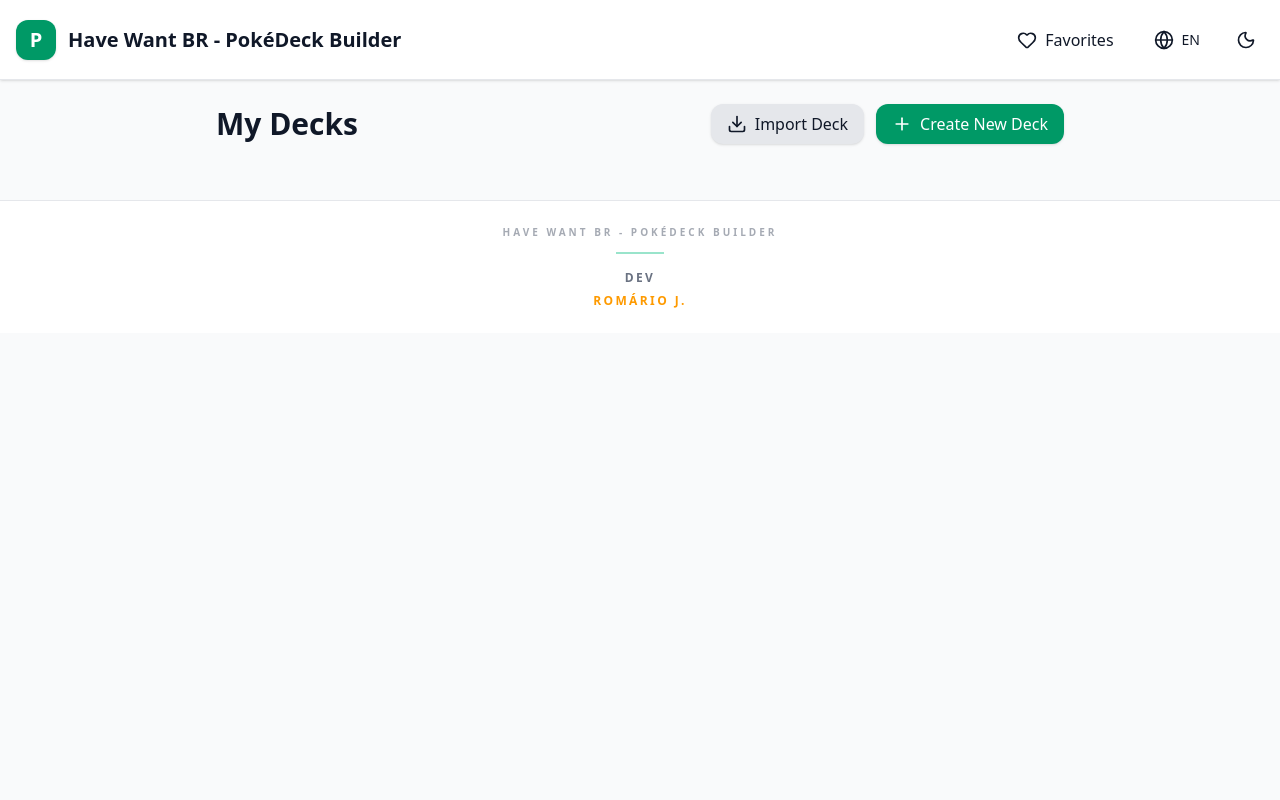
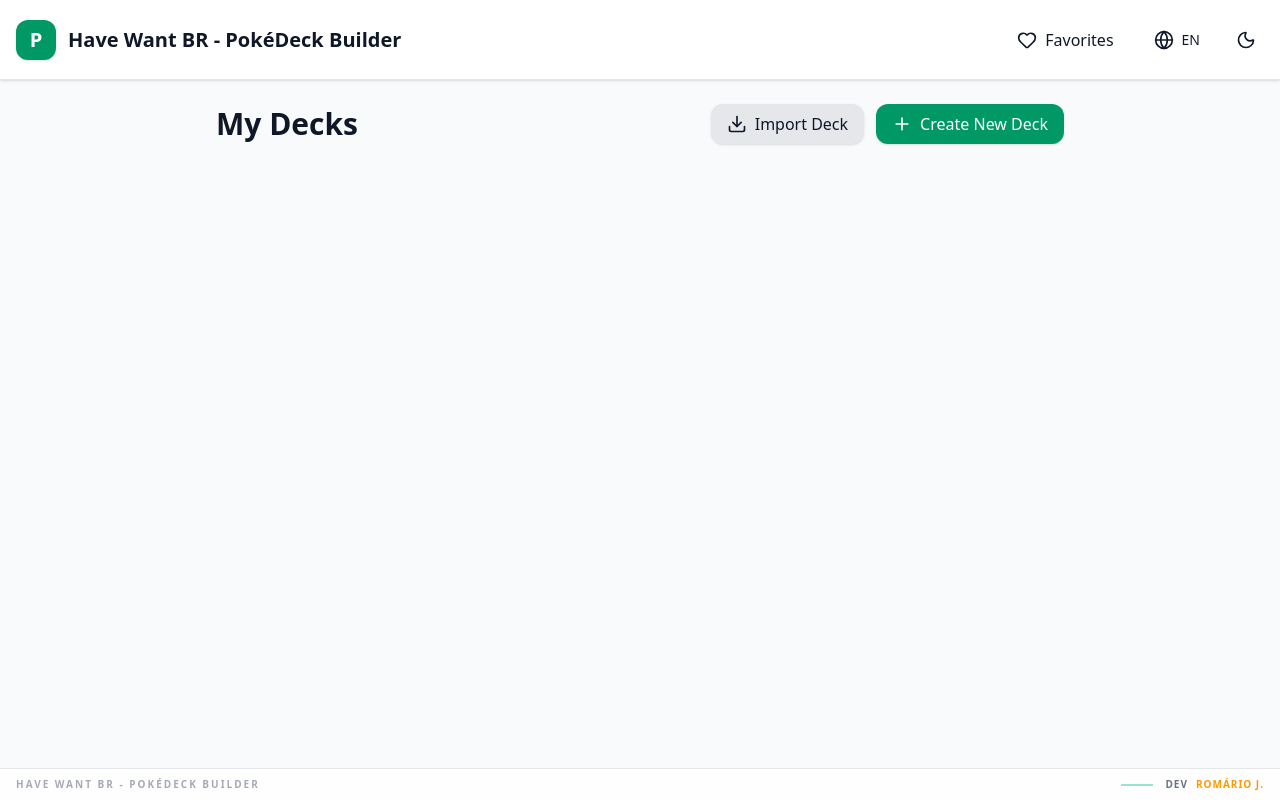
Before and after one commit to Romadeoliveira3/pokemon-deck-builder, a React (Vite) app: page / in a window 1280 px wide. Built offline with nearby package versions, Linux system fonts and the light colour scheme.

Commit message:
style: rodapé do desenvolvedor fixo e compacto com glassmorphism

```diff
--- a/src/components/DeveloperFooter.tsx
+++ b/src/components/DeveloperFooter.tsx
@@ -2,22 +2,24 @@
 
 export const DeveloperFooter: React.FC = () => {
     return (
-        <div className="w-full py-6 text-center mt-auto px-4 select-none group border-t border-gray-200 dark:border-gray-800 bg-white dark:bg-gray-900">
-            <p className="text-[10px] text-gray-500 dark:text-gray-600 font-black uppercase tracking-[0.3em] mb-3 opacity-60 group-hover:opacity-100 transition-opacity">
+        <div className="fixed bottom-0 left-0 w-full py-2 px-4 z-[90] border-t border-gray-200 dark:border-gray-800 bg-white/80 dark:bg-gray-900/80 backdrop-blur-md select-none group flex items-center justify-between">
+            <p className="text-[10px] text-gray-500 dark:text-gray-600 font-bold uppercase tracking-[0.2em] opacity-60 group-hover:opacity-100 transition-opacity">
                 Have Want BR - PokéDeck Builder
             </p>
-            <div className="h-[2px] w-12 bg-emerald-500 mx-auto mb-4 opacity-40 group-hover:w-16 group-hover:opacity-80 transition-all duration-500" />
-            <p className="text-xs text-gray-500 dark:text-gray-400 leading-tight uppercase tracking-[0.2em] font-black">
+            <div className="flex items-center gap-3">
+                <div className="h-[2px] w-8 bg-emerald-500 opacity-40 group-hover:w-12 group-hover:opacity-80 transition-all duration-500" />
+                <p className="text-[10px] text-gray-500 dark:text-gray-400 font-black uppercase tracking-[0.1em] flex items-center gap-2">
                     Dev
                     <a
                         href="https://romadeoliveira3.github.io/portifolio/"
                         target="_blank"
                         rel="noopener noreferrer"
-                    className="text-amber-500 hover:text-amber-400 transition-all block mt-2 hover:scale-105 transform origin-center text-xs"
+                        className="text-amber-500 hover:text-amber-400 transition-all hover:scale-105 transform origin-center font-black"
                     >
                         Romário J.
                     </a>
                 </p>
             </div>
+        </div>
     );
 };
```
Lines whose indentation alone changed are shown as unchanged.
